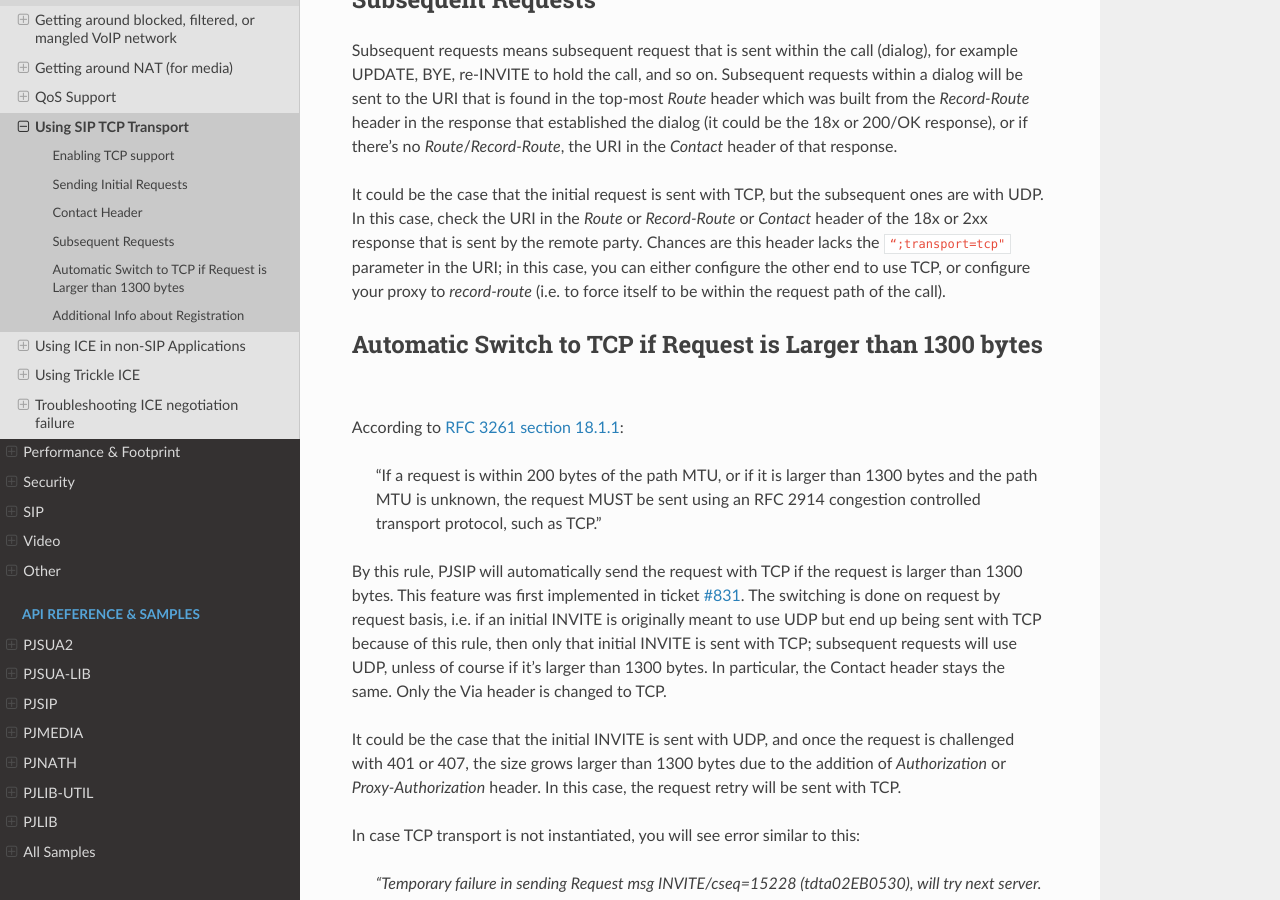
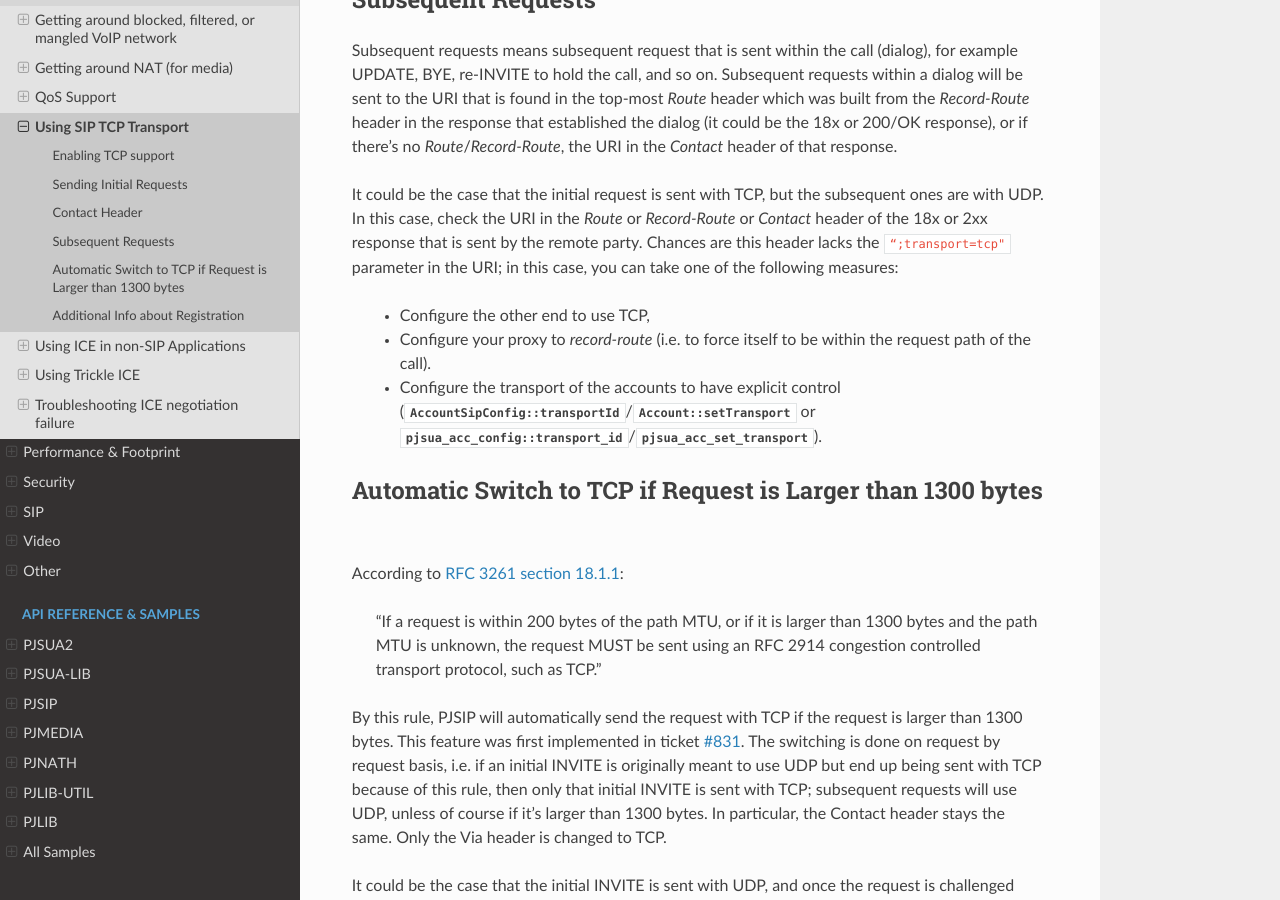
Before and after one commit to pjsip/pjproject_docs, a Sphinx documentation site: the page built from docs/source/specific-guides/network_nat/sip_tcp.rst, in a window 1280 px wide and 900 px high, scrolled down 1751 px. Built offline with Sphinx 7.4.7 and the Read the Docs theme 3.1.0, drawn with Linux system fonts in a browser that asks for light colours; the version number could not be read and is left out.

Commit message:
Add additional info about using SIP TCP
The account configuration `AccountSipConfig::transportId`
and `Account::setTransport()` was not mentioned.

```diff
--- a/docs/source/specific-guides/network_nat/sip_tcp.rst
+++ b/docs/source/specific-guides/network_nat/sip_tcp.rst
@@ -80,10 +80,15 @@ It could be the case that the initial request is sent with TCP, but the
 subsequent ones are with UDP. In this case, check the URI in the *Route*
 or *Record-Route* or *Contact* header of the 18x or 2xx response that is
 sent by the remote party. Chances are this header lacks the
-``“;transport=tcp"`` parameter in the URI; in this case, you can either
-configure the other end to use TCP, or configure your proxy to
-*record-route* (i.e. to force itself to be within the request path of
-the call).
+``“;transport=tcp"`` parameter in the URI; in this case, you can take one
+of the following measures:
+
+ - Configure the other end to use TCP,
+ - Configure your proxy to *record-route* (i.e. to force itself to be
+   within the request path of the call).
+ - Configure the transport of the accounts to have explicit control
+   (:cpp:any:`AccountSipConfig::transportId`/:cpp:any:`Account::setTransport()`
+   or :cpp:any:`pjsua_acc_config::transport_id`/:cpp:any:`pjsua_acc_set_transport()`).
 
 Automatic Switch to TCP if Request is Larger than 1300 bytes
 -----------------------------------------------------------------------
```
